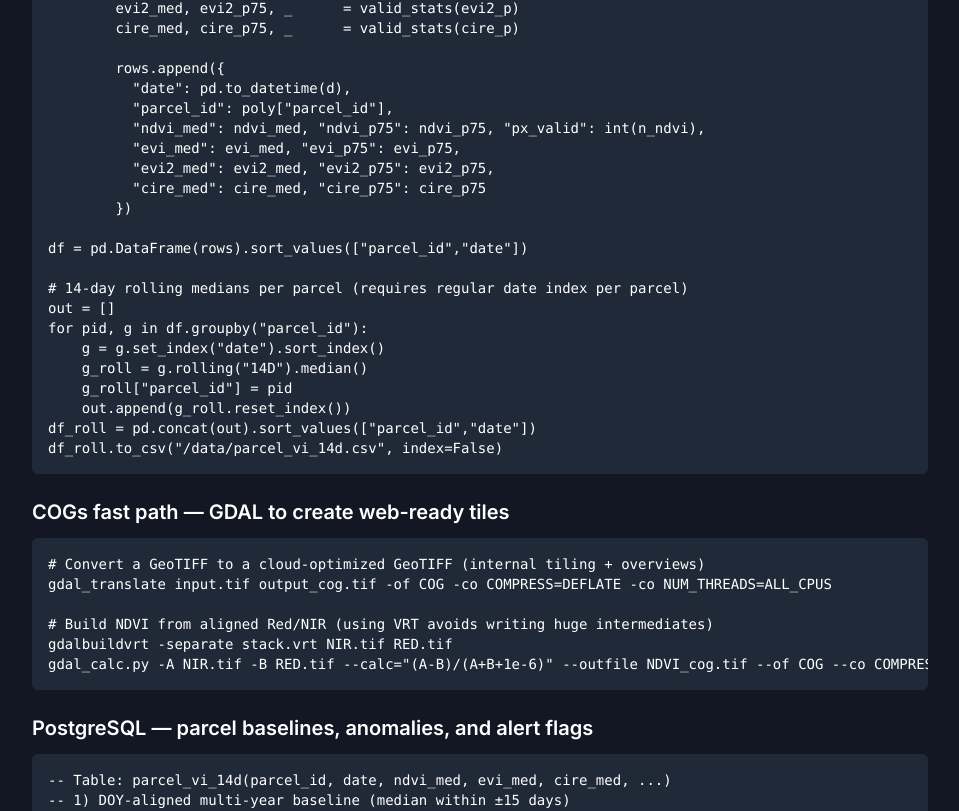
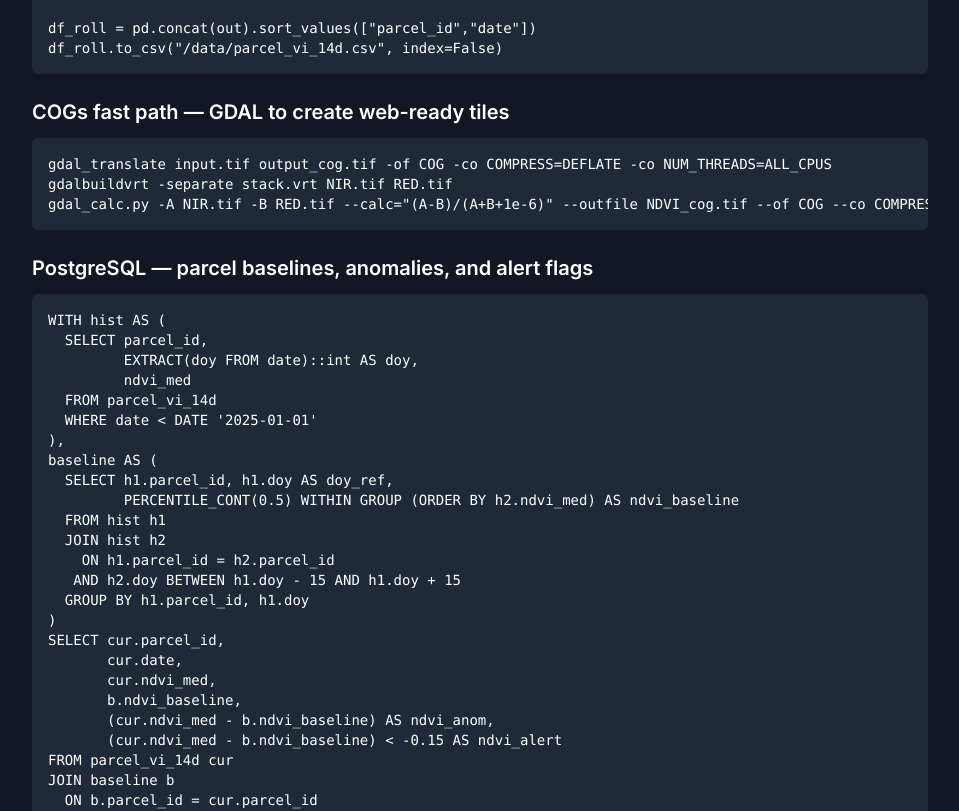
Before and after one commit to mohnark/saltgis-landing, a Next.js app: page /blog/seeing-green-from-space in a window 1280 px wide. Shown: the part 5856-6667 px from the top of the page, without its empty margins (160-1119 px from the left). Built offline with nearby package versions, Linux system fonts and the light colour scheme.

Commit message:
cleaned code in blog 1

```diff
--- a/app/blog/seeing-green-from-space/page.tsx
+++ b/app/blog/seeing-green-from-space/page.tsx
@@ -34,7 +34,6 @@ const BlogPost = () => {
       <section className="pb-[120px] pt-[120px]">
         <div className="container">
           <div className="mx-auto max-w-4xl">
-            {/* Header */}
             <div className="mb-12 text-center">
               <h1 className="mb-6 text-4xl font-bold !leading-tight text-black dark:text-white sm:text-5xl md:text-[60px]">
                 Seeing Green from Space: Vegetation Health with Satellite Indices
@@ -53,8 +52,17 @@ const BlogPost = () => {
               </div>
             </div>
 
-{/* Featured — Global Vegetation (VIIRS NDVI) */} <figure className="mb-12"> <img src="https://cdn.mos.cms.futurecdn.net/snpjZuM9rU3QQqoZR4vKmJ.jpg.webp" alt="Global vegetation composite (NDVI) from Suomi NPP VIIRS, April 2012–April 2013" className="w-full rounded-lg shadow-lg" loading="lazy" /> <figcaption className="mt-2 text-xs text-gray-500 dark:text-gray-400"> Global vegetation composite (NDVI) from Suomi NPP VIIRS (Apr 2012–Apr 2013). High values = dense, healthy vegetation. Source: NASA/NOAA via NASA Earth Observatory (June 19, 2013). © NASA/NOAA. </figcaption> </figure>
-            {/* Body */}
+            <figure className="mb-12">
+              <img
+                src="https://cdn.mos.cms.futurecdn.net/snpjZuM9rU3QQqoZR4vKmJ.jpg.webp"
+                alt="Global vegetation composite (NDVI) from Suomi NPP VIIRS, April 2012–April 2013"
+                className="w-full rounded-lg shadow-lg"
+                loading="lazy"
+              />
+              <figcaption className="mt-2 text-xs text-gray-500 dark:text-gray-400">
+                Global vegetation composite (NDVI) from Suomi NPP VIIRS (Apr 2012–Apr 2013). High values = dense, healthy vegetation. Source: NASA/NOAA via NASA Earth Observatory (June 19, 2013). © NASA/NOAA.
+              </figcaption>
+            </figure>
             <div className="prose prose-lg max-w-none dark:prose-invert">
               <p className="text-xl text-body-color dark:text-body-color-dark mb-8">
                 Vegetation indices compress canopy optics into stable, comparable numbers. Healthy leaves absorb <em>red</em> (chlorophyll) and strongly scatter <em>NIR</em> (leaf structure). Stress reduces red absorption and/or NIR scattering. The goal isn’t a prettier map; it’s a reliable, repeatable signal you can threshold, alert on, and verify in the field.
@@ -195,10 +203,7 @@ CI_re = (NIR / RedEdge) - 1                              // Sentinel-2: RedEdge
               <h3 className="text-xl font-semibold mb-3">
                 Google Earth Engine — Sentinel-2 NDVI/EVI/EVI2/CIre + compositing + parcel stats
               </h3>
-              <pre className="bg-gray-100 dark:bg-gray-800 p-4 rounded-md text-sm mb-6 overflow-x-auto">{`// Input: FeatureCollection 'parcels' with a unique 'parcel_id' property
-// Note: For production, replace the QA60 mask with s2cloudless (COPERNICUS/S2_CLOUD_PROBABILITY) + shadow geometry.
-
-var s2sr = ee.ImageCollection('COPERNICUS/S2_SR_HARMONIZED')
+              <pre className="bg-gray-100 dark:bg-gray-800 p-4 rounded-md text-sm mb-6 overflow-x-auto">{`var s2sr = ee.ImageCollection('COPERNICUS/S2_SR_HARMONIZED')
   .filterBounds(parcels.geometry())
   .filterDate('2025-03-01', '2025-10-31')
   .filter(ee.Filter.lte('CLOUDY_PIXEL_PERCENTAGE', 40))
@@ -208,12 +213,12 @@ var s2sr = ee.ImageCollection('COPERNICUS/S2_SR_HARMONIZED')
     var cirrus = qa.bitwiseAnd(1<<11).neq(0);
     var mask = cloud.or(cirrus).not();
 
-    var red = img.select('B4').multiply(1e-4);    // convert to reflectance if needed
+    var red = img.select('B4').multiply(1e-4);
     var nir = img.select('B8').multiply(1e-4);
     var blue= img.select('B2').multiply(1e-4);
-    var re5 = img.select('B5').multiply(1e-4);    // 705 nm
-    var re6 = img.select('B6').multiply(1e-4);    // 740 nm
-    var re7 = img.select('B7').multiply(1e-4);    // 783 nm
+    var re5 = img.select('B5').multiply(1e-4);
+    var re6 = img.select('B6').multiply(1e-4);
+    var re7 = img.select('B7').multiply(1e-4);
 
     var ndvi = nir.subtract(red).divide(nir.add(red)).rename('NDVI');
     var evi  = nir.subtract(red)
@@ -224,13 +229,12 @@ var s2sr = ee.ImageCollection('COPERNICUS/S2_SR_HARMONIZED')
                   .multiply(2.5)
                   .divide(nir.add(red.multiply(2.4)).add(1))
                   .rename('EVI2');
-    var cire = nir.divide(re5).subtract(1).rename('CIre'); // or use re6/re7 depending on crop
+    var cire = nir.divide(re5).subtract(1).rename('CIre');
 
     return img.updateMask(mask).addBands([ndvi, evi, evi2, cire])
               .set('date', img.date().format('YYYY-MM-dd'));
   });
 
-// 10–16 day rolling median composite (here: 12-day)
 var step = 12;
 var start = ee.Date('2025-03-01');
 var end   = ee.Date('2025-10-31');
@@ -249,7 +253,6 @@ var windows = ee.List.sequence(0, end.difference(start,'day').subtract(step), st
 
 var compCol = ee.ImageCollection.fromImages(windows);
 
-// Per-parcel robust stats (median + p75) per composite
 var reducer = ee.Reducer.median().combine({
   reducer2: ee.Reducer.percentile([75]),
   sharedInputs: true
@@ -259,7 +262,7 @@ var zonal = compCol.map(function(img){
   var stats = img.reduceRegions({
     collection: parcels,
     reducer: reducer,
-    scale: 10,        // 10 m for NDVI/EVI; CIre is 20 m source → mixed res ok for summaries
+    scale: 10,
     tileScale: 4
   }).map(function(f){
     return f.set({
@@ -270,7 +273,6 @@ var zonal = compCol.map(function(img){
   return stats;
 }).flatten();
 
-// Optional: export table for downstream anomaly logic
 Export.table.toDrive({
   collection: zonal,
   description: 'parcel_vi_summaries_2025',
@@ -281,18 +283,19 @@ Export.table.toDrive({
               <h3 className="text-xl font-semibold mb-3">
                 Python — rioxarray + GeoPandas, parcel-level indices & 14-day medians
               </h3>
-              <pre className="bg-gray-100 dark:bg-gray-800 p-4 rounded-md text-sm mb-6 overflow-x-auto">{`# pip install rioxarray rasterio geopandas xarray numpy pandas
-import xarray as xr, rioxarray as rxr, geopandas as gpd
+              <pre className="bg-gray-100 dark:bg-gray-800 p-4 rounded-md text-sm mb-6 overflow-x-auto">{`import xarray as xr, rioxarray as rxr, geopandas as gpd
 import numpy as np, pandas as pd
 from pathlib import Path
 
-# Assumptions:
-# - You have pre-aligned, cloud-masked SR COGs for B2,B4,B5,B6,B7,B8 at 10 m (or resampled 20->10)
-# - Filenames like: S2_YYYYMMDD_B4.tif etc.
 cogs_dir = Path("/data/S2_SR")
 dates = sorted({p.name.split("_")[1] for p in cogs_dir.glob("S2_*_B4.tif")})
+parcels = gpd.read_file("/data/parcels.gpkg").to_crs(32633)
 
-parcels = gpd.read_file("/data/parcels.gpkg").to_crs(32633)  # choose CRS that matches rasters
+def stats(a):
+    d = a.data.compressed() if np.ma.isMaskedArray(a.data) else a.data
+    d = d[np.isfinite(d)]
+    if d.size == 0: return np.nan, np.nan, 0
+    return np.median(d), np.percentile(d, 75), d.size
 
 rows = []
 for d in dates:
@@ -306,32 +309,17 @@ for d in dates:
     evi2 = 2.5 * (nir - red) / (nir + 2.4*red + 1)
     cire = (nir / (re5 + 1e-6)) - 1
 
-    # parcel-wise robust stats
     for _, poly in parcels.iterrows():
         geom = [poly.geometry]
-        ndvi_p = ndvi.rio.clip(geom, ndvi.rio.crs, drop=False)
-        evi_p  = evi.rio.clip(geom, evi.rio.crs, drop=False)
-        evi2_p = evi2.rio.clip(geom, evi2.rio.crs, drop=False)
-        cire_p = cire.rio.clip(geom, cire.rio.crs, drop=False)
-
-        def valid_stats(arr):
-            a = arr.data
-            if np.ma.isMaskedArray(a):
-                a = a.compressed()
-            a = a[np.isfinite(a)]
-            if a.size == 0:
-                return np.nan, np.nan, 0
-            return np.median(a), np.percentile(a, 75), a.size
-
-        ndvi_med, ndvi_p75, n_ndvi = valid_stats(ndvi_p)
-        evi_med,  evi_p75,  _      = valid_stats(evi_p)
-        evi2_med, evi2_p75, _      = valid_stats(evi2_p)
-        cire_med, cire_p75, _      = valid_stats(cire_p)
+        ndvi_med, ndvi_p75, n = stats(ndvi.rio.clip(geom, ndvi.rio.crs, drop=False))
+        evi_med,  evi_p75,  _ = stats(evi.rio.clip(geom, evi.rio.crs, drop=False))
+        evi2_med, evi2_p75, _ = stats(evi2.rio.clip(geom, evi2.rio.crs, drop=False))
+        cire_med, cire_p75, _ = stats(cire.rio.clip(geom, cire.rio.crs, drop=False))
 
         rows.append({
           "date": pd.to_datetime(d),
           "parcel_id": poly["parcel_id"],
-          "ndvi_med": ndvi_med, "ndvi_p75": ndvi_p75, "px_valid": int(n_ndvi),
+          "ndvi_med": ndvi_med, "ndvi_p75": ndvi_p75, "px_valid": int(n),
           "evi_med": evi_med, "evi_p75": evi_p75,
           "evi2_med": evi2_med, "evi2_p75": evi2_p75,
           "cire_med": cire_med, "cire_p75": cire_p75
@@ -339,13 +327,13 @@ for d in dates:
 
 df = pd.DataFrame(rows).sort_values(["parcel_id","date"])
 
-# 14-day rolling medians per parcel (requires regular date index per parcel)
 out = []
 for pid, g in df.groupby("parcel_id"):
     g = g.set_index("date").sort_index()
     g_roll = g.rolling("14D").median()
     g_roll["parcel_id"] = pid
     out.append(g_roll.reset_index())
+
 df_roll = pd.concat(out).sort_values(["parcel_id","date"])
 df_roll.to_csv("/data/parcel_vi_14d.csv", index=False)
 `}</pre>
@@ -353,10 +341,7 @@ df_roll.to_csv("/data/parcel_vi_14d.csv", index=False)
               <h3 className="text-xl font-semibold mb-3">
                 COGs fast path — GDAL to create web-ready tiles
               </h3>
-              <pre className="bg-gray-100 dark:bg-gray-800 p-4 rounded-md text-sm mb-6 overflow-x-auto">{`# Convert a GeoTIFF to a cloud-optimized GeoTIFF (internal tiling + overviews)
-gdal_translate input.tif output_cog.tif -of COG -co COMPRESS=DEFLATE -co NUM_THREADS=ALL_CPUS
-
-# Build NDVI from aligned Red/NIR (using VRT avoids writing huge intermediates)
+              <pre className="bg-gray-100 dark:bg-gray-800 p-4 rounded-md text-sm mb-6 overflow-x-auto">{`gdal_translate input.tif output_cog.tif -of COG -co COMPRESS=DEFLATE -co NUM_THREADS=ALL_CPUS
 gdalbuildvrt -separate stack.vrt NIR.tif RED.tif
 gdal_calc.py -A NIR.tif -B RED.tif --calc="(A-B)/(A+B+1e-6)" --outfile NDVI_cog.tif --of COG --co COMPRESS=DEFLATE
 `}</pre>
@@ -364,14 +349,12 @@ gdal_calc.py -A NIR.tif -B RED.tif --calc="(A-B)/(A+B+1e-6)" --outfile NDVI_cog.
               <h3 className="text-xl font-semibold mb-3">
                 PostgreSQL — parcel baselines, anomalies, and alert flags
               </h3>
-              <pre className="bg-gray-100 dark:bg-gray-800 p-4 rounded-md text-sm mb-6 overflow-x-auto">{`-- Table: parcel_vi_14d(parcel_id, date, ndvi_med, evi_med, cire_med, ...)
--- 1) DOY-aligned multi-year baseline (median within ±15 days)
-WITH hist AS (
+              <pre className="bg-gray-100 dark:bg-gray-800 p-4 rounded-md text-sm mb-6 overflow-x-auto">{`WITH hist AS (
   SELECT parcel_id,
          EXTRACT(doy FROM date)::int AS doy,
          ndvi_med
   FROM parcel_vi_14d
-  WHERE date < DATE '2025-01-01'   -- keep history out of current season
+  WHERE date < DATE '2025-01-01'
 ),
 baseline AS (
   SELECT h1.parcel_id, h1.doy AS doy_ref,
@@ -382,7 +365,6 @@ baseline AS (
    AND h2.doy BETWEEN h1.doy - 15 AND h1.doy + 15
   GROUP BY h1.parcel_id, h1.doy
 )
--- 2) Join current season & compute anomalies + simple alerts
 SELECT cur.parcel_id,
        cur.date,
        cur.ndvi_med,
@@ -416,7 +398,6 @@ ORDER BY cur.parcel_id, cur.date;
                 <li><strong>APIs:</strong> serve COGs via TiTiler/WMTS/XYZ; parcel metrics via REST/GraphQL; push alerts via webhook.</li>
               </ul>
 
-              {/* CTA */}
               <div className="bg-primary/5 dark:bg-primary/10 p-8 rounded-lg mt-12">
                 <h3 className="text-2xl font-bold text-black dark:text-white mb-4">Operationalize indices with SaltGIS</h3>
                 <p className="text-base text-body-color dark:text-body-color-dark mb-6">
@@ -438,7 +419,6 @@ ORDER BY cur.parcel_id, cur.date;
                 </div>
               </div>
 
-              {/* References */}
               <h2 className="text-3xl font-bold text-black dark:text-white mb-6 mt-12">References</h2>
               <ul className="list-disc pl-6 space-y-3">
                 <li>NASA Earth Observatory — “Measuring Vegetation (NDVI &amp; EVI)”. <a target="_blank" rel="noopener noreferrer" href="https://earthobservatory.nasa.gov/features/MeasuringVegetation">Link</a>.</li>
```
